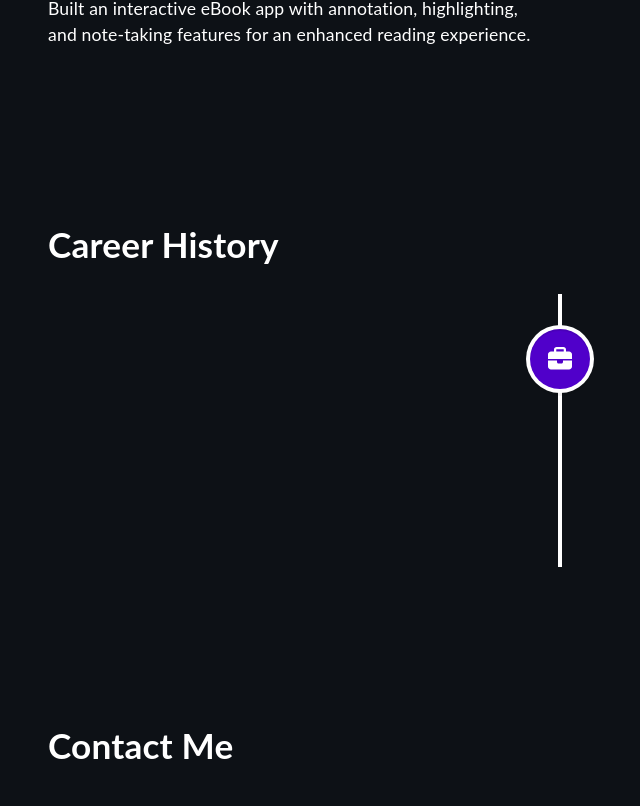
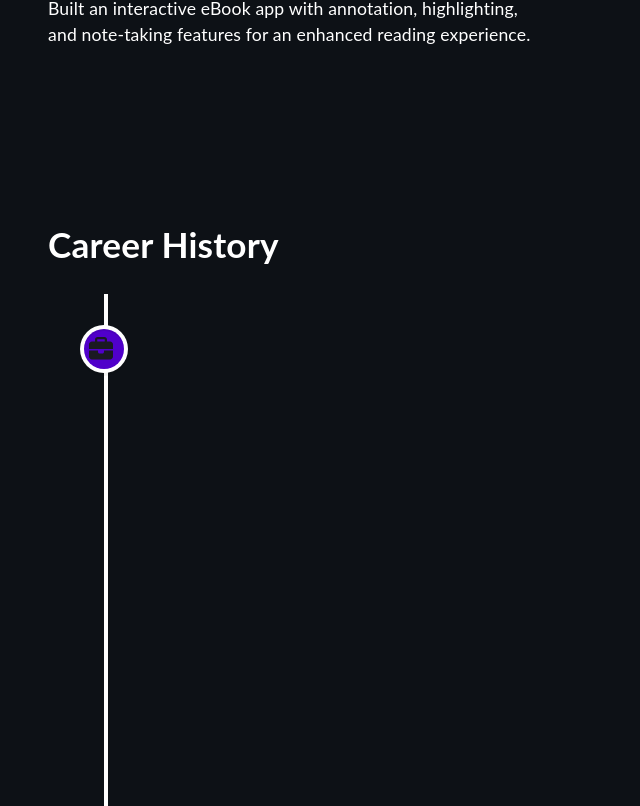
Before and after one commit to nishic0des/portfolio, a React (Create React App) app: page / in a window 1280 px wide. Shown: the part 3974-4780 px from the top of the page, without its empty margins (80-720 px from the left). Built offline with nearby package versions, Linux system fonts and the light colour scheme.

Commit message:
modified timeline

```diff
--- a/package.json
+++ b/package.json
@@ -6,9 +6,9 @@
     "@emailjs/browser": "^4.4.1",
     "@emotion/react": "^11.14.0",
     "@emotion/styled": "^11.14.0",
-    "@fortawesome/free-brands-svg-icons": "^6.5.2",
+    "@fortawesome/free-brands-svg-icons": "^6.7.2",
     "@fortawesome/free-regular-svg-icons": "^6.5.2",
-    "@fortawesome/free-solid-svg-icons": "^6.5.2",
+    "@fortawesome/free-solid-svg-icons": "^6.7.2",
     "@fortawesome/react-fontawesome": "^0.2.2",
     "@mui/icons-material": "^6.4.7",
     "@mui/material": "^6.4.12",
@@ -20,6 +20,7 @@
     "@types/react": "^18.3.3",
     "@types/react-dom": "^18.3.0",
     "emailjs-com": "^3.2.0",
+    "framer-motion": "^12.18.1",
     "react": "^18.3.1",
     "react-dom": "^18.3.1",
     "react-scripts": "5.0.1",
--- a/src/App.tsx
+++ b/src/App.tsx
@@ -10,6 +10,11 @@ import {
 } from "./components";
 import FadeIn from "./components/FadeIn";
 import "./index.scss";
+import { library } from "@fortawesome/fontawesome-svg-core";
+import { fas } from "@fortawesome/free-solid-svg-icons";
+import { fab } from "@fortawesome/free-brands-svg-icons";
+
+library.add(fas, fab);
 
 function App() {
 	const [mode, setMode] = useState<string>("dark");
--- a/src/assets/styles/Timeline.scss
+++ b/src/assets/styles/Timeline.scss
@@ -1,14 +1,18 @@
 .vertical-timeline span {
-    color: white;
-    font-family: 'Courier Prime', monospace;
+	color: black;
+	font: bold 20px "Open Sans", sans-serif;
+	margin: 0 0 10px 10px;
+	padding-right: 5px;
 }
 
 .vertical-timeline p {
 	color: rgb(39, 40, 34);
+	font: bold 20px;
 }
 
 .vertical-timeline-element p {
 	color: rgb(39, 40, 34);
+	font: bold 16px "Open Sans", sans-serif;
 }
 
 .vertical-timeline-element h3 {
@@ -17,6 +21,10 @@
 
 .vertical-timeline-element h4 {
 	color: rgb(39, 40, 34);
+}
+.vertical-timeline-element h1 {
+	color: rgb(39, 40, 34);
+	font: bold "Open Sans", sans-serif;
 }
 
 .vertical-timeline-element span {
@@ -28,7 +36,7 @@
 }
 
 .svg-inline--fa {
-    color: white;
+	color: rgb(27, 25, 34);
 }
 
 @media screen and (max-width: 1170px) {
@@ -36,3 +44,20 @@
 		color: rgb(39, 40, 34);
 	}
 }
+/* Adjust the timeline line position */
+.vertical-timeline.vertical-timeline--one-column-left::before {
+	left: 30px; /* Positions the timeline line between icon and content */
+}
+
+/* Ensure proper spacing for left-aligned icons */
+.vertical-timeline-element-icon {
+	left: 0;
+	margin-left: 0;
+}
+.vertical-timeline a {
+	color: rgb(39, 40, 34);
+	text-decoration: none;
+	margin-left: 150px;
+	margin-top: 50px;
+	font: 20px "Open Sans", sans-serif;
+}
--- a/src/components/Timeline.tsx
+++ b/src/components/Timeline.tsx
@@ -1,7 +1,11 @@
 import React from "react";
-import "@fortawesome/free-regular-svg-icons";
 import { FontAwesomeIcon } from "@fortawesome/react-fontawesome";
-import { faBriefcase } from "@fortawesome/free-solid-svg-icons";
+import {
+	faBriefcase,
+	faExternalLinkAlt,
+	faMobileScreen,
+	faGlobe,
+} from "@fortawesome/free-solid-svg-icons";
 import {
 	VerticalTimeline,
 	VerticalTimelineElement,
@@ -11,27 +15,114 @@ import "../assets/styles/Timeline.scss";
 
 function Timeline() {
 	return (
-		<div id="history">
-			<div className="items-container">
-				<h1>Career History</h1>
-				<VerticalTimeline>
+		<div id="history" className="bg-gray-50 py-12">
+			{" "}
+			{/* Added background and padding */}
+			<div className="items-container max-w-6xl mx-auto">
+				{" "}
+				{/* Wider container */}
+				<h1 className="text-4xl font-bold text-center mb-12 text-indigo-800">
+					{" "}
+					{/* Enhanced heading */}
+					Career History
+				</h1>
+				<VerticalTimeline layout="1-column-left">
+					{" "}
+					{/* More organized layout */}
 					<VerticalTimelineElement
 						className="vertical-timeline-element--work"
-						contentStyle={{ background: "white", color: "rgb(39, 40, 34)" }}
-						contentArrowStyle={{ borderRight: "7px solid  white" }}
-						date="present"
-						iconStyle={{ background: "#5000ca", color: "rgb(39, 40, 34)" }}
+						contentStyle={{
+							background: "white",
+							color: "#333",
+							boxShadow: "0 4px 20px rgba(0,0,0,0.1)",
+							borderRadius: "12px",
+						}}
+						contentArrowStyle={{ borderRight: "7px solid white" }}
+						date="2023 - Present"
+						iconStyle={{
+							background: "#5000ca",
+							color: "#fff",
+							fontSize: "24px",
+						}}
 						icon={<FontAwesomeIcon icon={faBriefcase} />}>
-						<h3 className="vertical-timeline-element-title">
+						<h1 className="vertical-timeline-element-title text-2xl font-bold text-indigo-700">
 							Full-Stack Developer at Zyve
-						</h3>
-						<h4 className="vertical-timeline-element-subtitle">
+						</h1>
+						<h4 className="vertical-timeline-element-subtitle text-lg text-gray-600">
 							Hyderabad, India
 						</h4>
-						<p>
-							Independently develop, test, and deploy Zyve’s entire
-							digital platform—including two mobile apps and a website.
-						</p>{" "}
+						<div className="mt-4 space-y-3">
+							<p className="text-gray-700">
+								<strong>
+									Developed and deployed full-scale digital solutions:
+								</strong>
+							</p>
+							<ul className="list-disc pl-5 space-y-2">
+								<li>Built complete mobile apps (iOS & Android) from scratch</li>
+								<li>
+									Developed responsive web platform with modern frontend
+									framework
+								</li>
+								<li>Implemented CI/CD pipelines for automated deployments</li>
+								<li>Integrated payment gateways and third-party APIs</li>
+							</ul>
+
+							<div className="mt-4 flex flex-row items-center gap-4 justify-between w-full">
+								<h2 className="font-large font-bold text-gray-700">
+									Published Apps and Websites:
+								</h2>
+								<div className="flex flex-wrap gap-4 mt-2">
+									<a
+										href="https://play.google.com/store/apps/details?id=com.fastyle.user&pcampaignid=web_share"
+										target="_blank"
+										rel="noopener noreferrer"
+										className="flex items-center px-4 py-2 bg-indigo-100 text-indigo-700 rounded-lg hover:bg-indigo-200 transition-colors">
+										<FontAwesomeIcon
+											icon={faMobileScreen}
+											className="text-indigo-600"
+										/>
+
+										<span>Zyve</span>
+										<FontAwesomeIcon
+											icon={faExternalLinkAlt}
+											className="ml-2"
+										/>
+									</a>
+									<a
+										href="https://play.google.com/store/apps/details?id=com.fastyle.seller&pcampaignid=web_share"
+										target="_blank"
+										rel="noopener noreferrer"
+										className="flex items-center px-4 py-2 bg-indigo-100 text-indigo-700 rounded-lg hover:bg-indigo-200 transition-colors">
+										<FontAwesomeIcon
+											icon={faMobileScreen}
+											className="text-indigo-600"
+										/>
+
+										<span>Zyve Vendor</span>
+										<FontAwesomeIcon
+											icon={faExternalLinkAlt}
+											className="ml-2"
+										/>
+									</a>
+									<a
+										href="https://www.zyve.in"
+										target="_blank"
+										rel="noopener noreferrer"
+										className="flex items-center px-4 py-2 bg-indigo-100 text-indigo-700 rounded-lg hover:bg-indigo-200 transition-colors">
+										<FontAwesomeIcon
+											icon={faGlobe}
+											className="text-indigo-600"
+										/>
+
+										<span>Zyve.in</span>
+										<FontAwesomeIcon
+											icon={faExternalLinkAlt}
+											className="ml-2"
+										/>
+									</a>
+								</div>
+							</div>
+						</div>
 					</VerticalTimelineElement>
 				</VerticalTimeline>
 			</div>
```
Also changed, not shown: 1 other file (tests, documents, lock files or other folders). Lines whose indentation alone changed are shown as unchanged.
